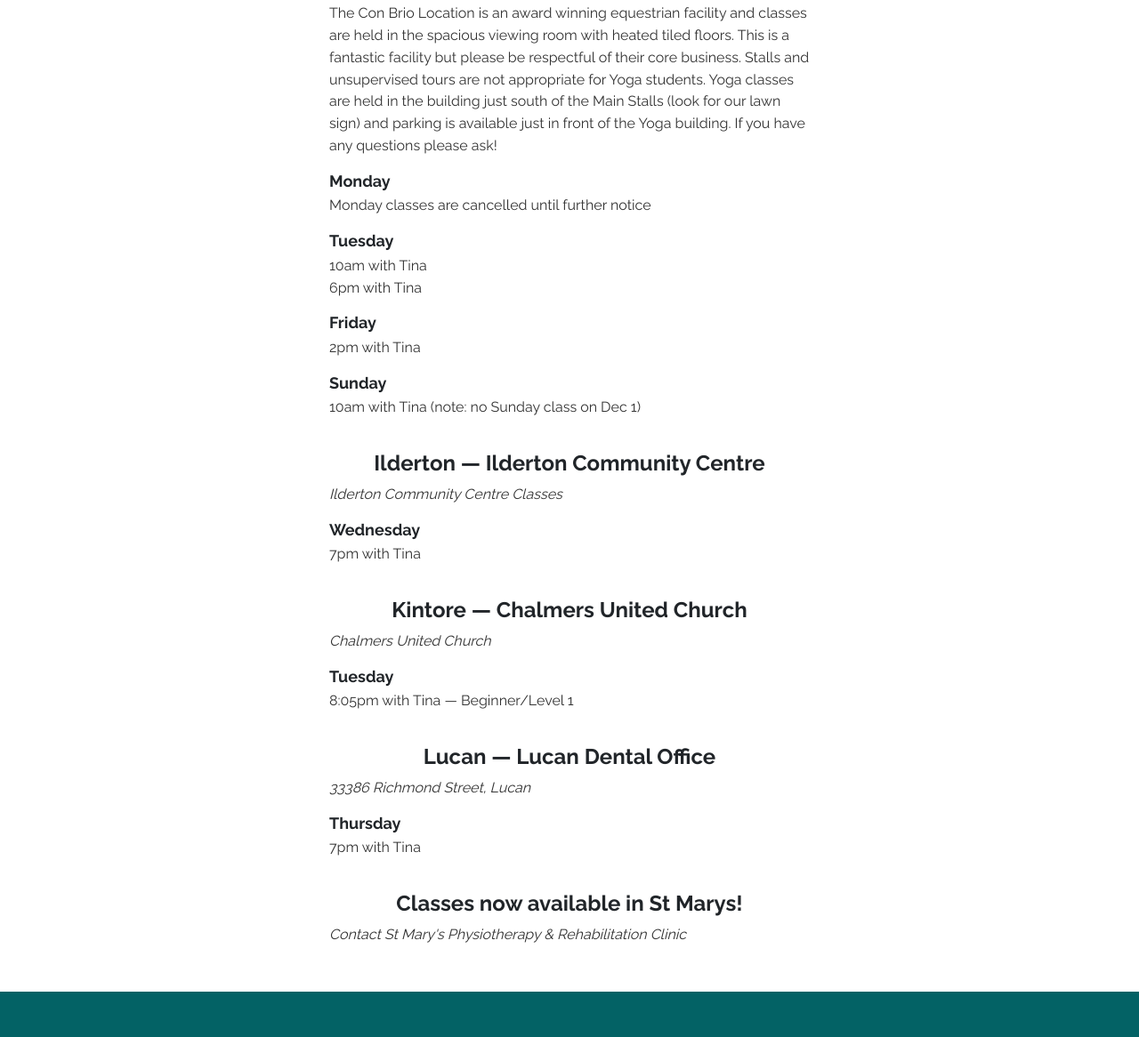
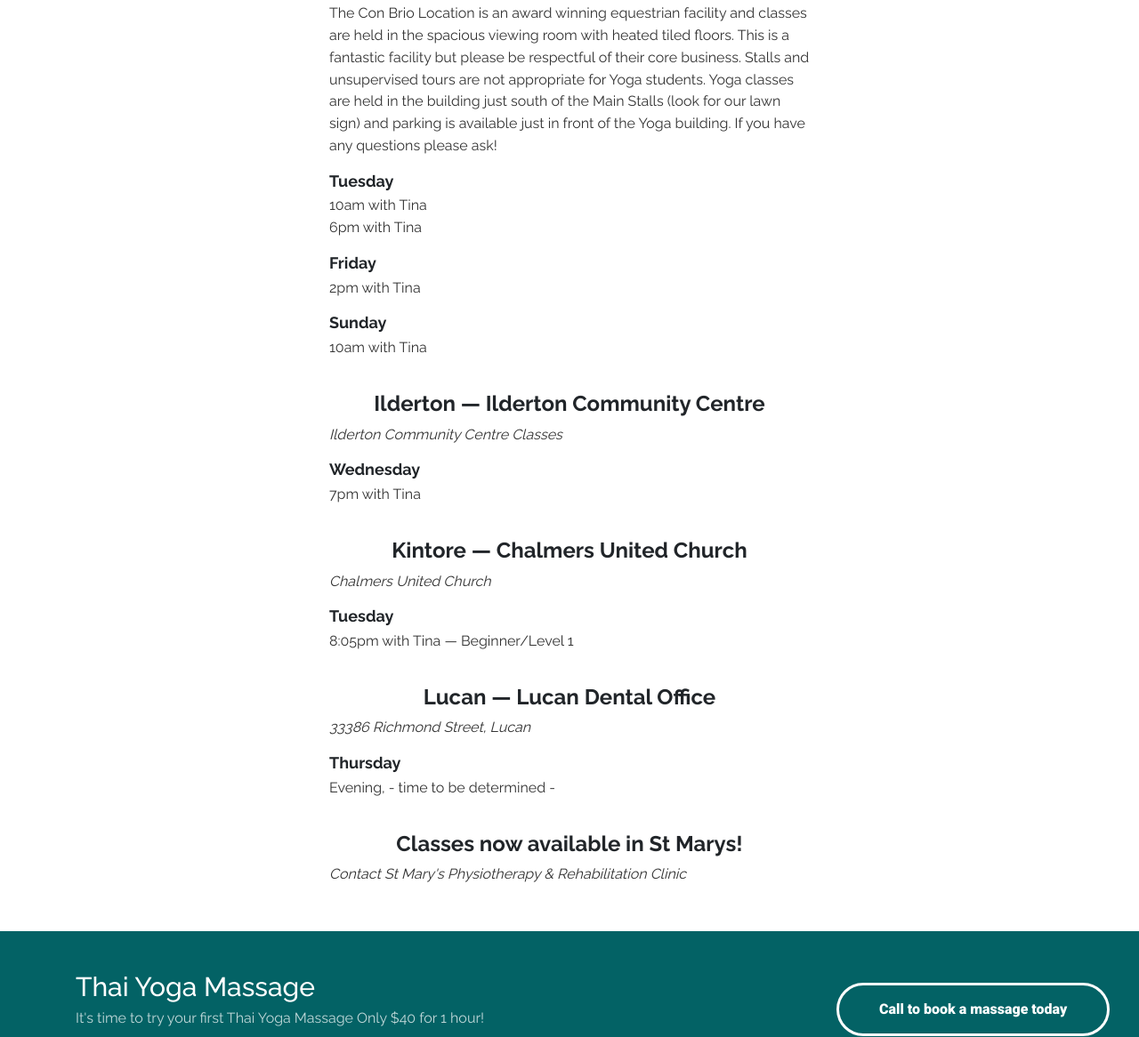
Before and after one commit to arawak/upwarddog-ca, a plain HTML site: page index.html in a window 1280 px wide. Shown: the part 2028-3194 px from the top of the page at 89% size. Drawn offline with Linux system fonts and the light colour scheme.

Commit message:
before updates

```diff
--- a/index.html
+++ b/index.html
@@ -147,8 +147,8 @@ teachers are supportive and all are welcome!
         <div class="col-md-12 text-center">
           <p>
           Try your first class for only $10<br/>
-          Drop ins are welcome - $17<br/>
-          Register for a 6 or 8 week session for $14 per class</p>
+          Drop ins are welcome - $18<br/>
+          Register for a 6 or 8 week session for $15 per class</p>
         </div>
       </div>
 
@@ -162,19 +162,13 @@ teachers are supportive and all are welcome!
             <p><em>Con Brio Farms - 21446 Denfield Rd</em></p>
             <p>The Con Brio Location is an award winning equestrian facility and classes are held in the spacious viewing room with heated tiled floors.  This is a fantastic facility but please be respectful of their core business.  Stalls and unsupervised tours are not appropriate for Yoga students.  Yoga classes are held in the building just south of the Main Stalls (look for our lawn sign) and parking is available just in front of the Yoga building.  If you have any questions please ask!</p>
 
-            <h4>Monday</h4>
-            <p>Monday classes are cancelled until further notice</p>
-<!--
-            <p>6pm with Robin<br/>
-            8pm with Tina</p>
--->
             <h4>Tuesday</h4>
             <p>10am with Tina<br/>
             6pm with Tina</p>
             <h4>Friday</h4>
             <p>2pm with Tina</p>
             <h4>Sunday</h4>
-            <p>10am with Tina (note: no Sunday class on Dec 1)</p>
+            <p>10am with Tina</p>
         </div>
         <div class="col-3">
           <img alt="" src="img/none.jpg">
@@ -216,7 +210,7 @@ teachers are supportive and all are welcome!
           <h3 class="text-center compact">Lucan &mdash; Lucan Dental Office</h3>
             <p><em>33386 Richmond Street, Lucan</em></p>
             <h4>Thursday</h4>
-            <p>7pm with Tina</p>
+            <p>Evening, - time to be determined -</p>
         </div>
         <div class="col-3">
           <img alt="" src="img/none.jpg">
```
